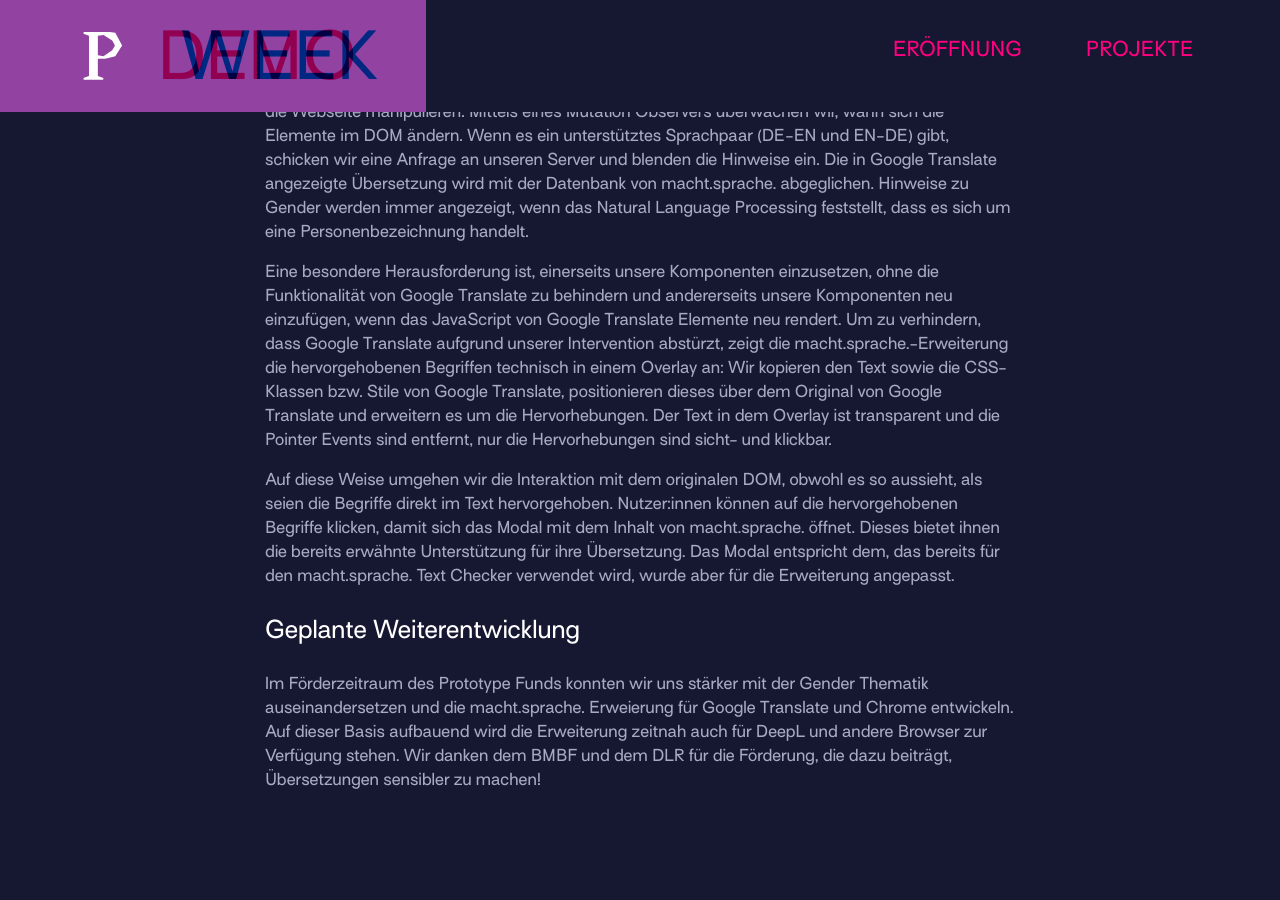
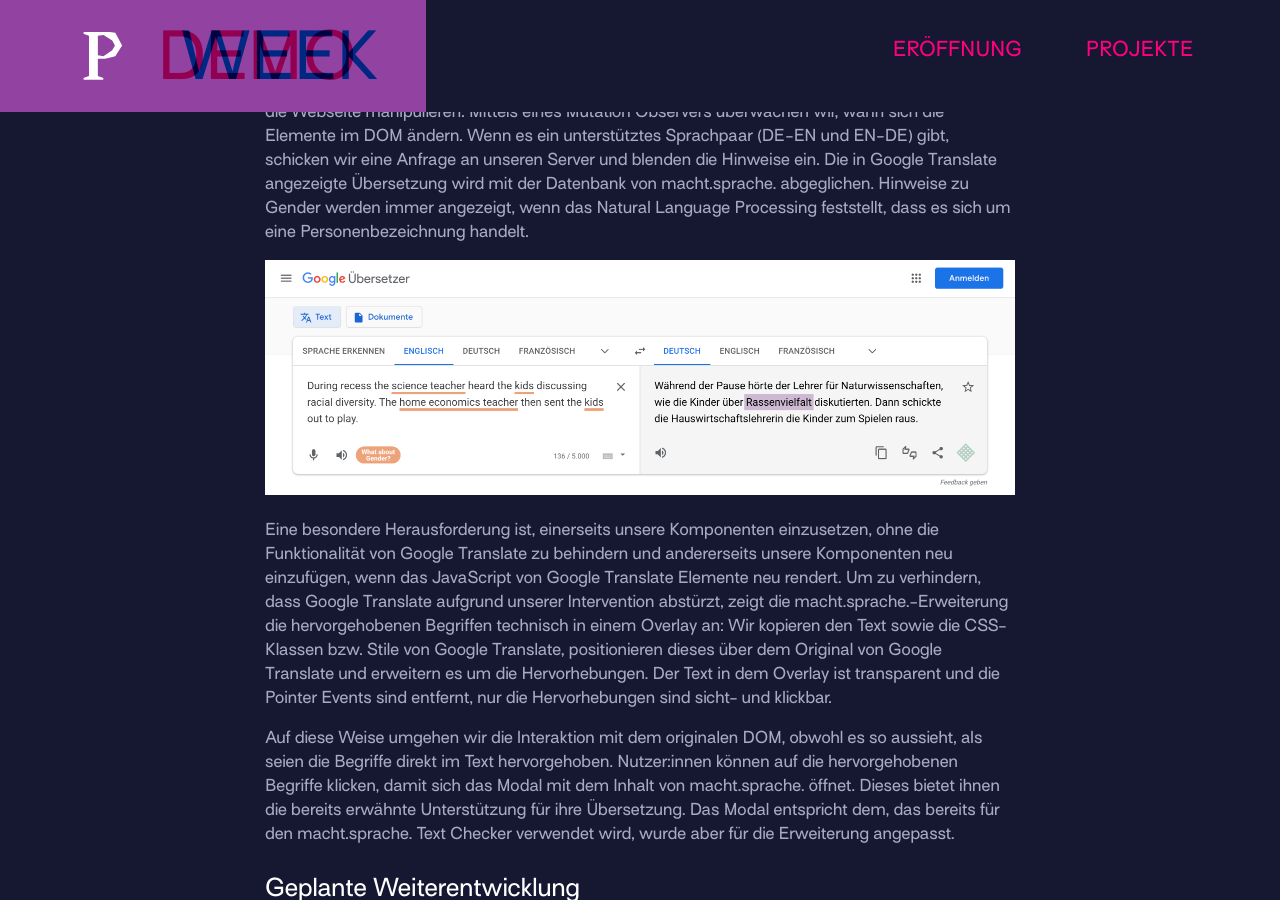
Before and after one commit to prototypefund/demo-week-runde10, a Jekyll site: the page built from _projects/18-macht-sprache.md, in a window 1280 px wide and 900 px high, scrolled down 2860 px. Built offline with Jekyll 4.4.1, drawn with Linux system fonts in a browser that asks for light colours.

Commit message:
machtsprache: additional screenshot

```diff
--- a/_projects/18-macht-sprache.md
+++ b/_projects/18-macht-sprache.md
@@ -43,6 +43,8 @@
 
 Nutzer:innen können sich die Erweiterung über den Chrome Web Store installieren. Die Erweiterung für den Browser ist ein JavaScript-Programm, in unserem Fall geschrieben in TypeScript. Wenn die Webseite [translate.google.com](https://translate.google.com) aufgerufen wird, lädt der Browser unsere Erweiterung und wir können die Webseite manipulieren. Mittels eines Mutation Observers überwachen wir, wann sich die Elemente im DOM ändern. Wenn es ein unterstütztes Sprachpaar (DE-EN und EN-DE) gibt, schicken wir eine Anfrage an unseren Server und blenden die Hinweise ein. Die in Google Translate angezeigte Übersetzung wird mit der Datenbank von macht.sprache. abgeglichen. Hinweise zu Gender werden immer angezeigt, wenn das Natural Language Processing feststellt, dass es sich um eine Personenbezeichnung handelt.
 
+![Screenshot der Browsererweiterung](/assets/images/project_images/macht-sprache/screenshot-erweiterung.png)
+
 Eine besondere Herausforderung ist, einerseits unsere Komponenten einzusetzen, ohne die Funktionalität von Google Translate zu behindern und andererseits unsere Komponenten neu einzufügen, wenn das JavaScript von Google Translate Elemente neu rendert. Um zu verhindern, dass Google Translate aufgrund unserer Intervention abstürzt, zeigt die macht.sprache.-Erweiterung die hervorgehobenen Begriffen technisch in einem Overlay an: Wir kopieren den Text sowie die CSS-Klassen bzw. Stile von Google Translate, positionieren dieses über dem Original von Google Translate und erweitern es um die Hervorhebungen. Der Text in dem Overlay ist transparent und die Pointer Events sind entfernt, nur die Hervorhebungen sind sicht- und klickbar.
 
 Auf diese Weise umgehen wir die Interaktion mit dem originalen DOM, obwohl es so aussieht, als seien die Begriffe direkt im Text hervorgehoben. Nutzer:innen können auf die hervorgehobenen Begriffe klicken, damit sich das Modal mit dem Inhalt von macht.sprache. öffnet. Dieses bietet ihnen die bereits erwähnte Unterstützung für ihre Übersetzung. Das Modal entspricht dem, das bereits für den macht.sprache. Text Checker verwendet wird, wurde aber für die Erweiterung angepasst.
```
Also changed, not shown: assets/images/project_images/macht-sprache/screenshot-erweiterung.png (added).
